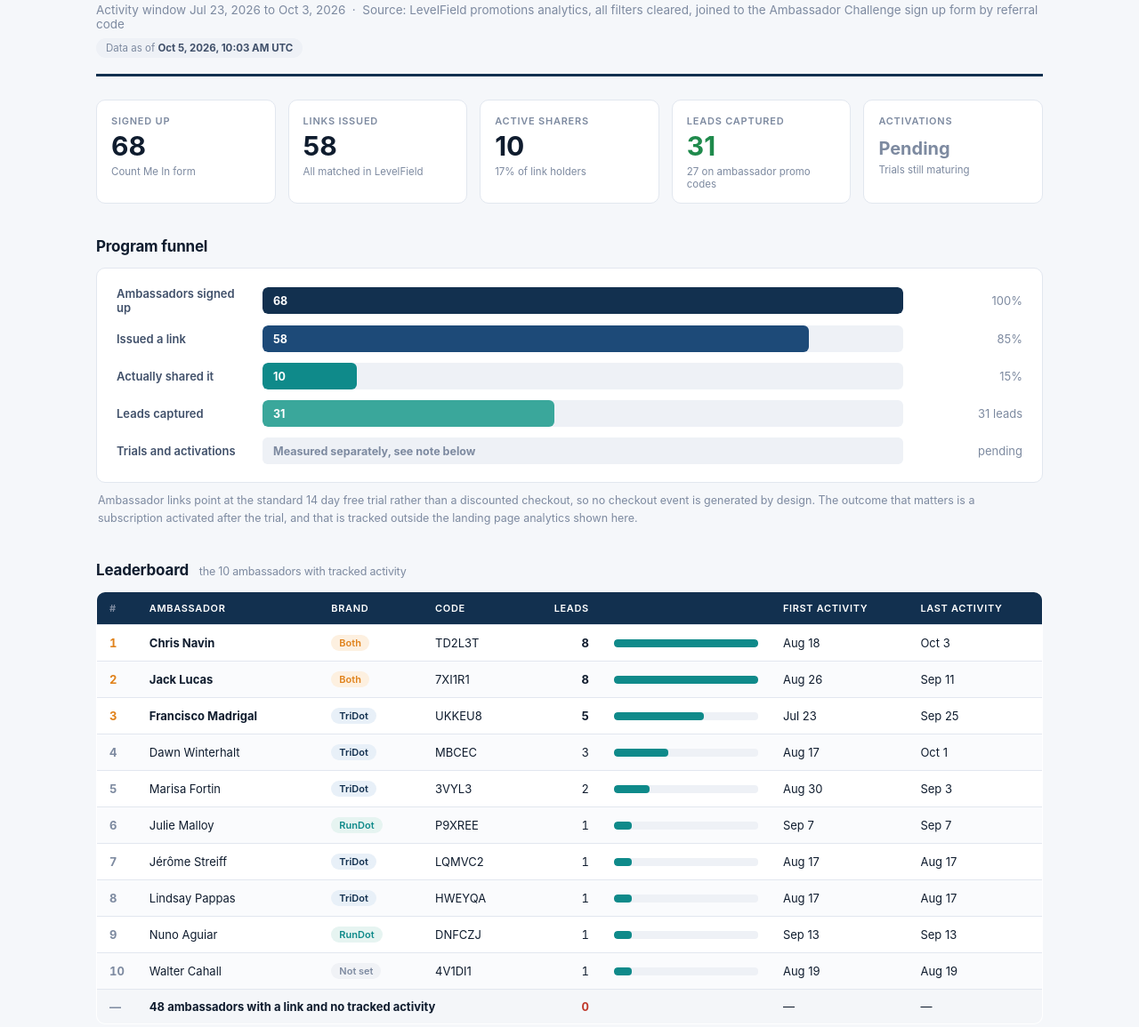
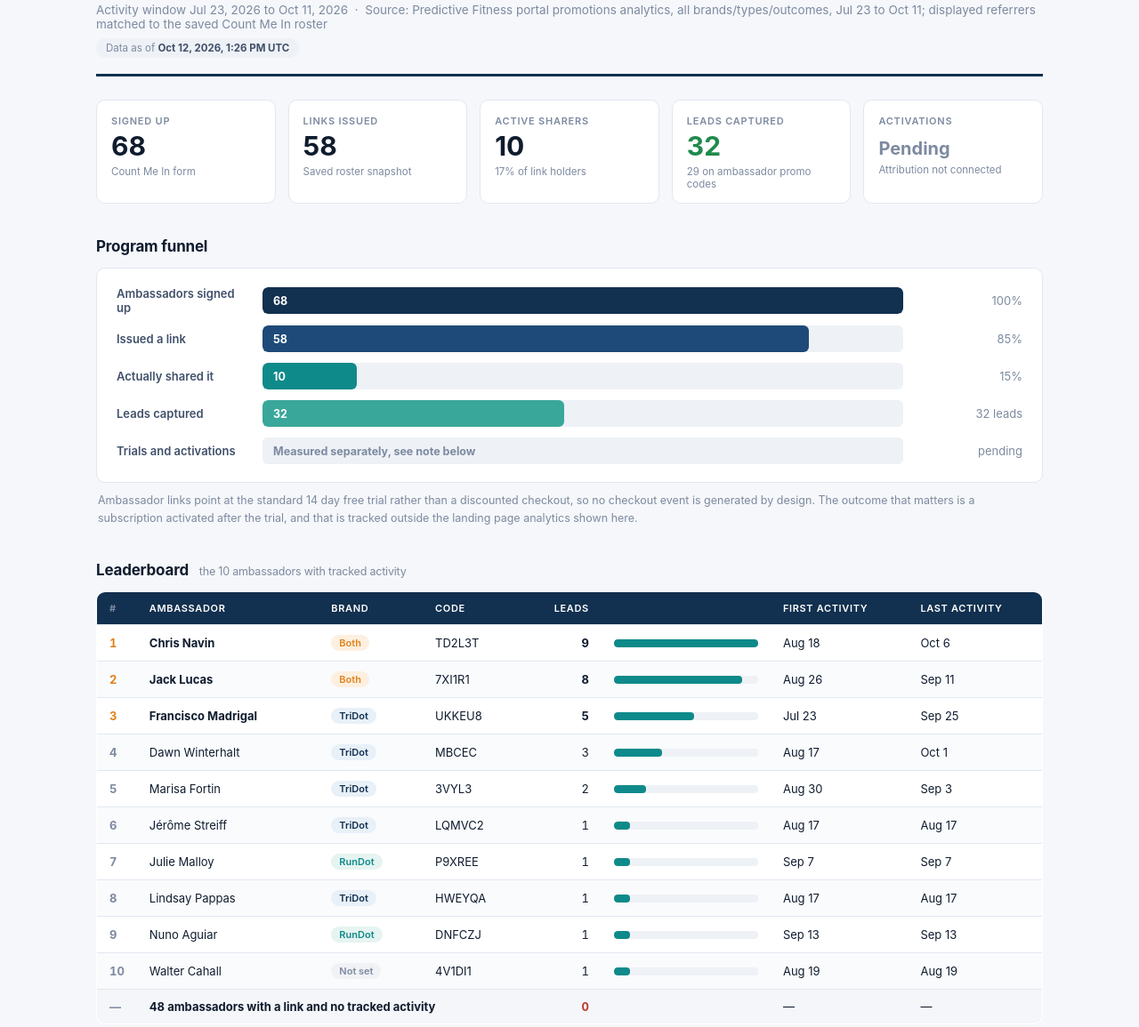
Before and after one commit to bradleyparnell/predictive-fitness-kpi, a plain HTML site: page reports/ambassador-challenge/index.html in a window 1280 px wide. Shown: the part 91-1246 px from the top of the page at 89% size. Drawn offline with Linux system fonts and the light colour scheme.

Commit message:
Refresh Ambassador Challenge Oct 12; count captured-email outcomes and disclose held referral

```diff
--- a/reports/ambassador-challenge/data.json
+++ b/reports/ambassador-challenge/data.json
@@ -1,16 +1,19 @@
 {
   "meta": {
-    "refreshedAt": "2026-10-05T10:03:29+00:00",
+    "refreshedAt": "2026-10-12T13:26:14.560Z",
     "windowStart": "2026-07-23",
-    "windowEnd": "2026-10-03",
-    "source": "LevelField promotions analytics, all filters cleared, joined to the Ambassador Challenge sign up form by referral code"
+    "windowEnd": "2026-10-11",
+    "source": "Predictive Fitness portal promotions analytics, all brands/types/outcomes, Jul 23 to Oct 11; displayed referrers matched to the saved Count Me In roster",
+    "rosterNote": "Roster remains the saved 68-entry Count Me In snapshot; signups and issued links were not re-pulled.",
+    "dataNote": "Only Email Captured outcomes count as leads, not unique people, trial starts, or paid subscriptions. One previously counted Offer Declined event is excluded. 1 ambassador-offer email capture from a referrer outside the saved roster (Martijn Rentema) is held outside the leaderboard pending roster confirmation.",
+    "matchingMethod": "Displayed referrer name matched case-insensitively to saved roster, removing COACH prefix; codes shown are issued codes from the saved roster."
   },
   "kpis": {
     "signedUp": 68,
     "linksIssued": 58,
     "activeSharers": 10,
-    "leads": 31,
-    "leadsOnAmbassadorPromo": 27,
+    "leads": 32,
+    "leadsOnAmbassadorPromo": 29,
     "activations": null
   },
   "inactiveWithLink": 48,
@@ -20,9 +23,9 @@
       "brand": "Both",
       "code": "TD2L3T",
       "linkSent": "Yes",
-      "leads": 8,
+      "leads": 9,
       "firstActivity": "2026-08-18",
-      "lastActivity": "2026-10-03",
+      "lastActivity": "2026-10-06",
       "rank": 1
     },
     {
@@ -66,6 +69,16 @@
       "rank": 5
     },
     {
+      "name": "Jérôme Streiff",
+      "brand": "TriDot",
+      "code": "LQMVC2",
+      "linkSent": "Yes",
+      "leads": 1,
+      "firstActivity": "2026-08-17",
+      "lastActivity": "2026-08-17",
+      "rank": 6
+    },
+    {
       "name": "Julie Malloy",
       "brand": "RunDot",
       "code": "P9XREE",
@@ -73,16 +86,6 @@
       "leads": 1,
       "firstActivity": "2026-09-07",
       "lastActivity": "2026-09-07",
-      "rank": 6
-    },
-    {
-      "name": "J\u00e9r\u00f4me Streiff",
-      "brand": "TriDot",
-      "code": "LQMVC2",
-      "linkSent": "Yes",
-      "leads": 1,
-      "firstActivity": "2026-08-17",
-      "lastActivity": "2026-08-17",
       "rank": 7
     },
     {
--- a/reports/ambassador-challenge/index.html
+++ b/reports/ambassador-challenge/index.html
@@ -144,8 +144,8 @@
   </div>
   <div class="card">
     <h3>Maturity, and what can be said today</h3>
-    <p>Trials need 14 days to resolve, and ambassador activity runs into mid September. Only the earlier leads have had time to convert, so any activation rate calculated now would understate the program.</p>
-    <p>What is measurable today is reach and participation: links issued, ambassadors sharing, and leads captured. Those figures are complete and verified.</p>
+    <p>Trials need at least 14 days to resolve. Report activation rates by trial-start cohort and leave immature cohorts blank. This page does not yet join captured emails to verified trial starts or paid subscriptions.</p>
+    <p>Email capture counts are refreshed from the portal. Signup and issued-link counts use the saved roster snapshot. Captures are tracked outcomes, not verified trial starts or unique people.</p>
   </div>
 </div>
 
@@ -153,7 +153,7 @@
 
 <div class="callout">
   <h3>Most of the roster has never shared</h3>
-  <p><span id="inactive"></span> ambassadors hold a working link and have produced nothing. Most indicated on the sign up form that they intended to post on Instagram, Facebook, and Strava. The gap is activation and reminder, not recruitment. The top three sharers account for <span id="top3"></span> of all leads, and Jack Lucas generated six of his eight on a single day.</p>
+  <p><span id="inactive"></span> ambassadors have an issued link in the saved roster and no matched email captures. Most indicated on the sign up form that they intended to post on Instagram, Facebook, and Strava. The gap is activation and reminder, not recruitment. The top three sharers account for <span id="top3"></span> of all leads, and Jack Lucas generated six of his eight on a single day.</p>
 </div>
 
 <div class="callout">
@@ -199,10 +199,10 @@ fetch("data.json?v="+Date.now()).then(r=>{ if(!r.ok) throw 0; return r.json(); }
 
   document.getElementById("kpis").innerHTML = [
     ["Signed up", k.signedUp, "Count Me In form", ""],
-    ["Links issued", k.linksIssued, "All matched in LevelField", ""],
+    ["Links issued", k.linksIssued, "Saved roster snapshot", ""],
     ["Active sharers", k.activeSharers, Math.round(100*k.activeSharers/k.linksIssued)+"% of link holders", ""],
     ["Leads captured", k.leads, k.leadsOnAmbassadorPromo+" on ambassador promo codes", "good"],
-    ["Activations", k.activations==null?"Pending":k.activations, "Trials still maturing", "pend"]
+    ["Activations", k.activations==null?"Pending":k.activations, "Attribution not connected", "pend"]
   ].map(([lab,val,note,cls])=>
     '<div class="kpi '+(cls==="pend"?"":cls)+'"><div class="lab">'+lab+'</div><div class="val"'+
     (cls==="pend"?' style="color:var(--muted);font-size:20px;padding-top:8px"':'')+'>'+val+
@@ -247,7 +247,9 @@ fetch("data.json?v="+Date.now()).then(r=>{ if(!r.ok) throw 0; return r.json(); }
     " when asking who is sharing, and "+k.leadsOnAmbassadorPromo+" when asking what the challenge offer produced.";
 
   document.getElementById("foot").innerHTML =
-    "Prepared from "+esc(m.source)+". All "+k.linksIssued+" issued codes matched the tracking system.<br>"+
+    "Prepared from "+esc(m.source)+".<br>"+
+    (m.rosterNote?esc(m.rosterNote)+"<br>":"")+
+    (m.dataNote?esc(m.dataNote)+"<br>":"")+
     "Landing page events are visits that produced a tracked outcome. Views without an outcome are not counted. "+
     "This page measures landing page reach and lead capture only. Ambassador links route to the standard 14 day "+
     "free trial, so checkout events do not apply. Trial starts and paid subscriptions attributable to ambassadors "+
```
